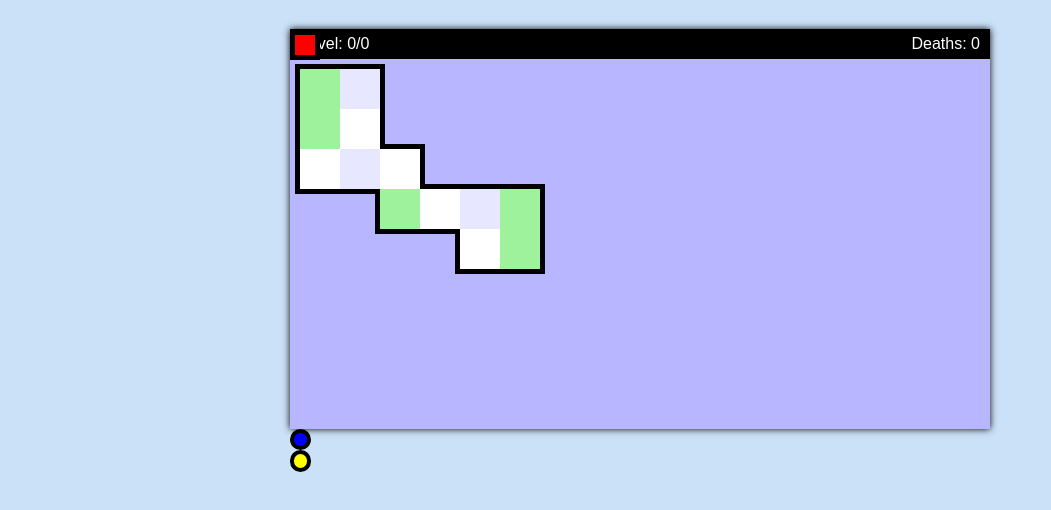
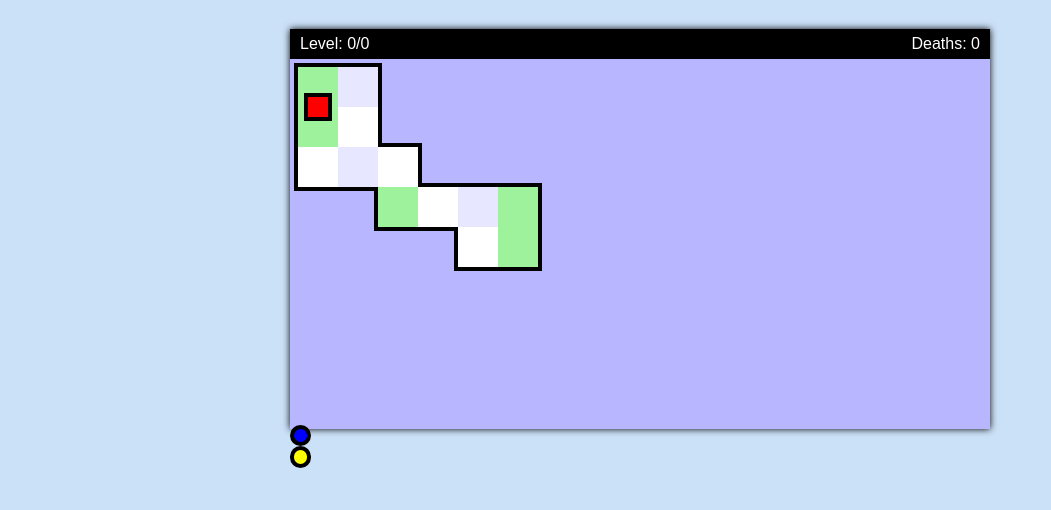
Before and after one commit to grantg2020/WorldsHardestGame, a plain HTML site: page index.html in a window 1280 px wide. Shown: the part 66-576 px from the top of the page, without its empty margins (0-1051 px from the left). Drawn offline with Linux system fonts and the light colour scheme.

Commit message:
Fixed start positioning for player

```diff
--- a/index.css
+++ b/index.css
@@ -1,6 +1,7 @@
 :root {
     --scale: 20px;
     --game_purple: #b7b6ff;
+    --border-size: 8px;
     margin: 0;
 }
 
@@ -21,7 +22,7 @@ body {
     position: relative;
     width: calc(100% - 20px);
     height: calc(100% - 50px);
-    margin: 10px;
+    margin: var(--border-size);
     z-index: 1;
 }
 
@@ -38,18 +39,19 @@ body {
     position: absolute;
     left: 0;
     top: 0;
-    margin: 5px;
-    width: calc(var(--scale) * 2 + 10px);
-    height: calc(var(--scale) * 2 + 10px);
+    margin: calc(var(--border-size) / 2);
+    width: calc(var(--scale) * 2 + var(--border-size));
+    height: calc(var(--scale) * 2 + var(--border-size));
     background-color: black;
 }
 
 #player {
     width: var(--scale);
     height: var(--scale);
-    border: 5px solid black;
+    border: calc(var(--border-size) /2) solid black;
     background-color: red;
     position: absolute;
+    z-index: 10;
     top: 0;
     left: 0;
 }
--- a/index.html
+++ b/index.html
@@ -16,19 +16,17 @@
             <p class="body-text noselect">Level: 0/0</p>
             <p class="body-text noselect">Deaths: 0</p>
         </div>
-        <div id="game-content"></div>
+        <div id="game-content">
+            <div id="player"></div>
+        </div>
         <div id="game-content-outline"></div>
 
         <div class="circle obstacle"></div>
         <div class="circle coin"></div>
-        <!-- <div class="game-tile white"></div>
-        <div class="game-tile purple"></div> -->
-        <div id="player"></div>
-        <div class="game-tile checkpoint"></div>
     </div>
 
+    <script src="index.js"></script>
     <script src="player.js"></script>
-    <script src="index.js"></script>
 </body>
 
 </html>
--- a/index.js
+++ b/index.js
@@ -71,18 +71,24 @@ class GameMap {
         {
             let x = 0;
             let y = 0;
+            let xCount = 0.0;
+            let yCount = 0.0;
 
             this.startPositions.forEach(tile => {
-                x += tile.x;
-                y += tile.y;
+                x = (tile.x > x) ? tile.x : x;
+                y = (tile.y > y) ? tile.y : y;
             });
+
+            console.log(x, y);
+
+            // Adjust for 0 index
+            x++;
+            y++;
 
             x /= 2.0;
             y /= 2.0;
 
             this.startLocation = { 'x': x, 'y': y };
-
-            setPlayerLocation(x, y);
         }
 
     }
--- a/player.js
+++ b/player.js
@@ -1,6 +1,21 @@
-const player = document.getElementById("player");
+const playerDOM = document.getElementById("player");
 const scale = 40; // px
-function setPlayerLocation(x, y) {
-    player.style.left = x;
-    player.style.top = y;
+const playerScale = 20; // px
+const borderSize = 8; // px
+
+class Player {
+    constructor(playerDOM, gameMap) {
+        this.playerDOM = playerDOM;
+
+        this.setPlayerLocation(gameMap.startLocation['x'], gameMap.startLocation['y']);
+    }
+
+    setPlayerLocation(x, y) {
+        // Check for valid location
+        console.log(x, y);
+        this.playerDOM.style.left = (x * scale) - (playerScale / 2) - (borderSize / 2) + "px";
+        this.playerDOM.style.top = (y * scale) - (playerScale / 2) - (borderSize / 2) + "px";
+    }
 }
+
+const player = new Player(playerDOM, gameMap1);
```
